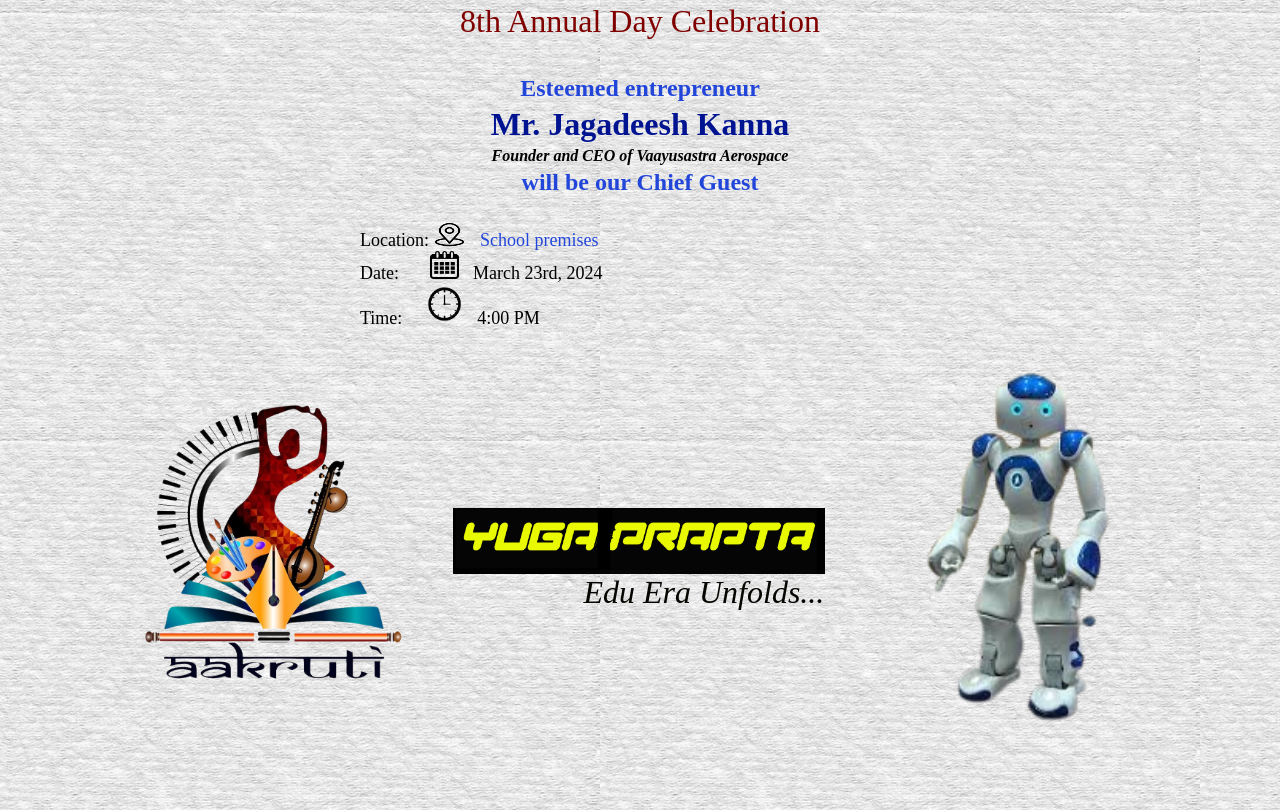
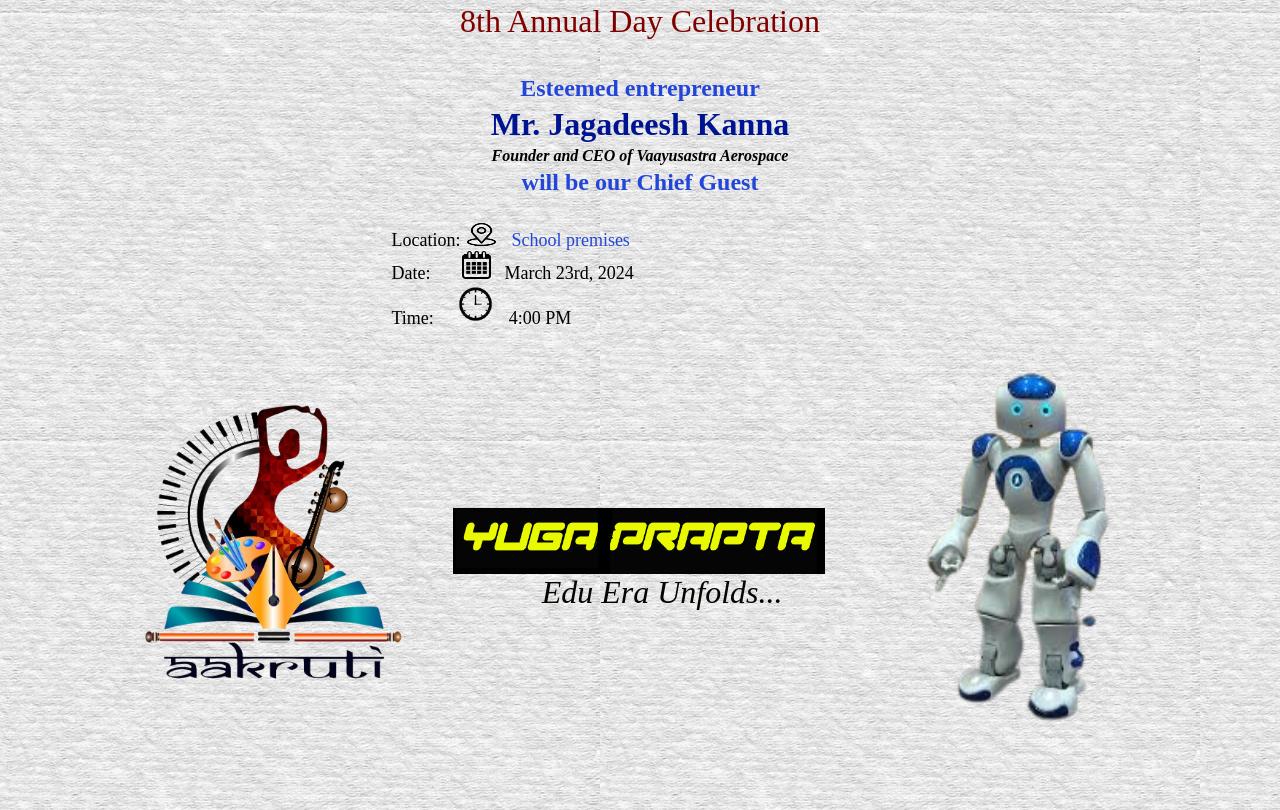
Before and after one commit to AntoChristo3/Aakruti-2023-24, a plain HTML site: page index.html in a window 1280 px wide. Shown: the part 415-1225 px from the top of the page. Drawn offline with Linux system fonts and the light colour scheme.

Commit message:
Add files via upload

```diff
--- a/index.html
+++ b/index.html
@@ -154,7 +154,7 @@
 			</tr>
 		</table>
 		</h1>
-	  <table style="width: 45%" align="center">
+	  <table style="width: 40%" align="center">
 		  <tr>
 			  <td class="auto-style16" style="width: 300px; text-align: left;">
 			  <a class="auto-style17" href="https://maps.app.goo.gl/s5jvSWGUCb3qVwzo7">
@@ -176,8 +176,7 @@
 		<td style="width: 648px; height: 176px;">
 		<img alt="name" height="66" src="Capture.PNG" width="372" /><br />
 		<em>
-		<span class="auto-style28"><strong>&nbsp;&nbsp;&nbsp;&nbsp;&nbsp;&nbsp;&nbsp;&nbsp;&nbsp;&nbsp;&nbsp;&nbsp;</strong></span><span class="auto-style33">&nbsp;&nbsp;
-		Edu Era Unfolds...</span></em></td>
+		<span class="auto-style28"><strong>&nbsp;&nbsp;&nbsp;&nbsp;&nbsp;&nbsp;&nbsp;&nbsp;&nbsp;&nbsp;</strong></span><span class="auto-style33">Edu Era Unfolds...</span></em></td>
 		<td style="width: 150px; height: 176px">
 		<img alt="Robot" height="431" src="images-removebg-preview.png" width="300" />&nbsp;</td>
 	</tr>
```
